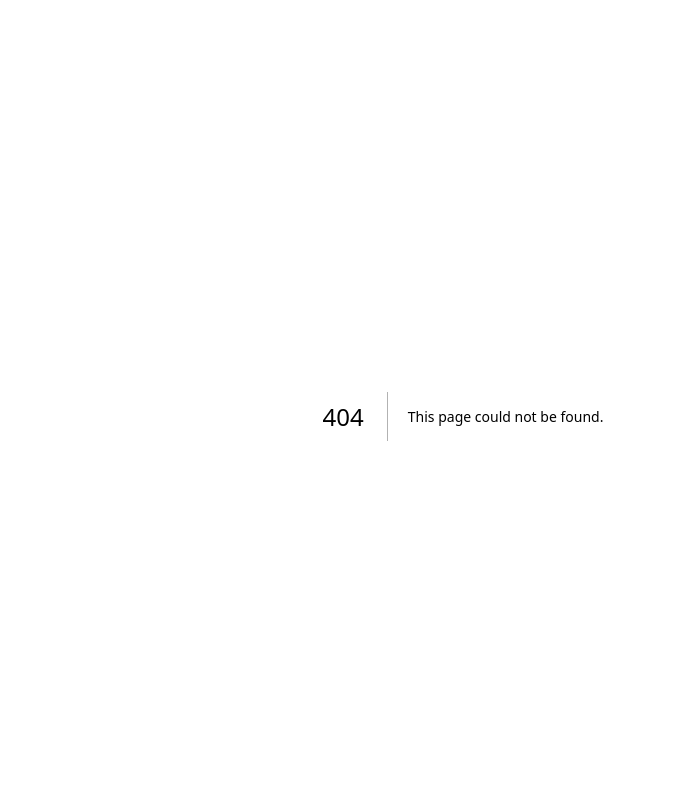
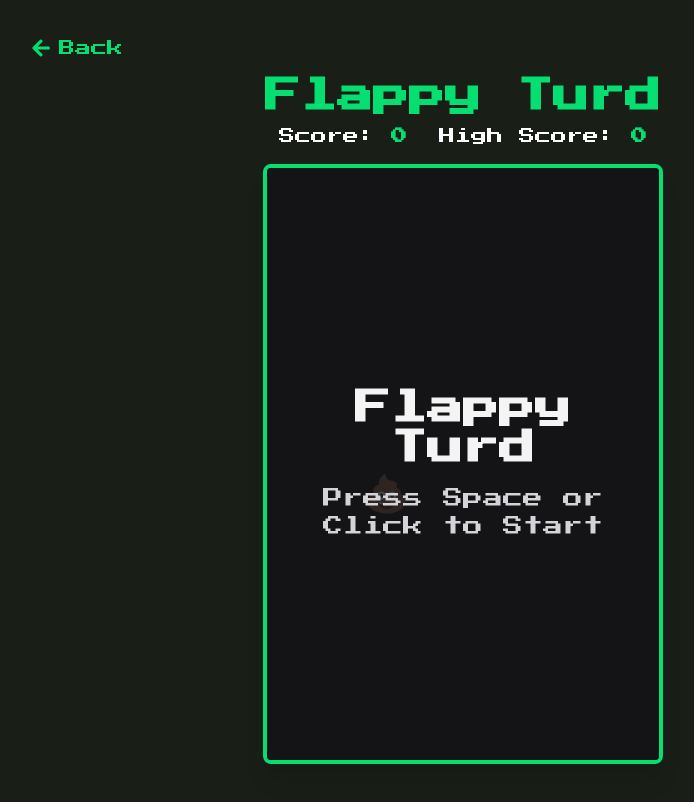
Before and after one commit to 07CalC/me, a Next.js app: page /games/flappy-turd in a window 1280 px wide. Before the commit this address had no page. Shown: the top 802 px of the page, without its empty margins (177-871 px from the left). Built offline with nearby package versions, Linux system fonts and the light colour scheme.

Commit message:
flappy turd

```diff
--- /dev/null
+++ b/app/games/flappy-turd/page.tsx
@@ -0,0 +1,283 @@
+'use client';
+import { useEffect, useRef, useState } from "react";
+import { motion, useAnimationFrame } from "framer-motion";
+import Link from "next/link";
+import { FaArrowLeft } from "react-icons/fa";
+
+const GRAVITY = 0.3;
+const JUMP = -5;
+const PIPE_WIDTH = 60;
+const GAP = 180;
+const GAME_WIDTH = 400;
+const GAME_HEIGHT = 600;
+const PIPE_INTERVAL = 2000;
+const BIRD_SIZE = 40;
+const BIRD_X = 100;
+
+export default function FlappyTurdGame() {
+  const [birdY, setBirdY] = useState(GAME_HEIGHT / 2);
+  const [velocity, setVelocity] = useState(0);
+  const [rotation, setRotation] = useState(0);
+  interface Pipe {
+    id: number;
+    x: number;
+    topHeight: number;
+    passed: boolean;
+  }
+
+  const [pipes, setPipes] = useState<Pipe[]>([]);
+  const [score, setScore] = useState(0);
+  const [highScore, setHighScore] = useState(() => {
+    if (typeof window !== 'undefined') {
+      return parseInt(localStorage.getItem('flappyHighScore') || '0');
+    }
+    return 0;
+  });
+  const [isRunning, setIsRunning] = useState(false);
+  const [gameStarted, setGameStarted] = useState(false);
+
+  const [gameSize, setGameSize] = useState({ width: GAME_WIDTH, height: GAME_HEIGHT });
+
+  const lastTimeRef = useRef(0);
+
+  useEffect(() => {
+    const handleKeyPress = (e: KeyboardEvent) => {
+      if (e.code === 'Space') {
+        e.preventDefault();
+        handleJump();
+      }
+    };
+
+    window.addEventListener('keydown', handleKeyPress);
+    return () => window.removeEventListener('keydown', handleKeyPress);
+  }, [gameStarted, isRunning]);
+
+  const handleJump = () => {
+    if (!gameStarted) {
+      setGameStarted(true);
+      setIsRunning(true);
+    }
+
+    if (!isRunning) {
+      resetGame();
+    } else {
+      setVelocity(JUMP);
+    }
+  };
+
+  const resetGame = () => {
+    setBirdY(GAME_HEIGHT / 2);
+    setVelocity(0);
+    setRotation(0);
+    setPipes([]);
+    setScore(0);
+    setIsRunning(true);
+  };
+
+  useAnimationFrame((time) => {
+    if (!isRunning) return;
+
+    lastTimeRef.current = time;
+
+    setVelocity(v => Math.min(v + GRAVITY, 15));
+    setBirdY(y => {
+      const newY = y + velocity;
+      if (newY < 0 || newY > GAME_HEIGHT - BIRD_SIZE) {
+        endGame();
+        return y;
+      }
+      return newY;
+    });
+    setRotation(velocity * 4);
+
+    setPipes(prevPipes => {
+      return prevPipes
+        .map(pipe => ({
+          ...pipe,
+          x: pipe.x - 3
+        }))
+        .filter(pipe => pipe.x + PIPE_WIDTH > -50);
+    });
+  });
+
+  // Pipe generator
+  useEffect(() => {
+    if (!isRunning) return;
+
+    const interval = setInterval(() => {
+      const topHeight = Math.random() * (GAME_HEIGHT - GAP - 200) + 100;
+      setPipes(prev => [...prev, {
+        id: Date.now(),
+        x: GAME_WIDTH,
+        topHeight,
+        passed: false
+      }]);
+    }, PIPE_INTERVAL);
+
+    return () => clearInterval(interval);
+  }, [isRunning]);
+
+  useEffect(() => {
+    if (!isRunning) return;
+
+    const checkCollisions = () => {
+      pipes.forEach(pipe => {
+        const birdRight = BIRD_X + BIRD_SIZE;
+        const birdLeft = BIRD_X;
+
+        if (pipe.x < birdRight && pipe.x + PIPE_WIDTH > birdLeft) {
+          if (birdY < pipe.topHeight || birdY + BIRD_SIZE > pipe.topHeight + GAP) {
+            endGame();
+          }
+        }
+
+        if (!pipe.passed && pipe.x + PIPE_WIDTH < birdLeft) {
+          setScore(prevScore => prevScore + 1);
+          pipe.passed = true;
+        }
+      });
+    };
+
+    const collisionFrame = requestAnimationFrame(checkCollisions);
+    return () => cancelAnimationFrame(collisionFrame);
+  }, [pipes, birdY, isRunning]);
+
+  const endGame = () => {
+    setIsRunning(false);
+    if (score > highScore) {
+      setHighScore(score);
+      localStorage.setItem('flappyHighScore', score.toString());
+    }
+  };
+
+  useEffect(() => {
+    const handleResize = () => {
+      if (window.innerWidth < 768) {
+        setGameSize({
+          width: Math.min(window.innerWidth - 32, GAME_WIDTH),
+          height: Math.min(window.innerHeight - 200, GAME_HEIGHT)
+        });
+      } else {
+        setGameSize({
+          width: GAME_WIDTH,
+          height: GAME_HEIGHT
+        });
+      }
+    };
+
+    handleResize();
+    window.addEventListener('resize', handleResize);
+    return () => window.removeEventListener('resize', handleResize);
+  }, []);
+
+  return (
+    <div className="fixed inset-0 flex flex-col items-center justify-center z-50 p-4 md:p-0">
+      <div className="w-full max-w-4xl mx-auto flex flex-col items-center">
+        <div className="w-full flex justify-between items-center mb-4 px-2 md:px-4">
+          <Link
+            href="/games"
+            className="text-green-400 hover:text-green-300 flex items-center transition-colors duration-300 text-sm md:text-base"
+          >
+            <motion.span
+              initial={{ x: -5, opacity: 0 }}
+              animate={{ x: 0, opacity: 1 }}
+              transition={{ delay: 0.5 }}
+              className="mr-2"
+            >
+              <FaArrowLeft className="w-4 h-4 md:w-5 md:h-5" />
+            </motion.span>
+            Back
+          </Link>
+        </div>
+
+        <div className="text-center mb-4 w-full">
+          <h1 className="text-xl md:text-4xl font-bold text-green-400 mb-2">Flappy Turd</h1>
+          <div className="flex justify-center gap-4 md:gap-8 text-sm md:text-base text-white">
+            <div>Score: <span className="text-green-400 font-bold">{score}</span></div>
+            <div>High Score: <span className="text-green-400 font-bold">{highScore}</span></div>
+          </div>
+        </div>
+
+        <div
+          className="relative overflow-hidden border-4 border-green-400 rounded-lg shadow-xl bg-black/70 cursor-pointer"
+          style={{
+            width: gameSize.width,
+            height: gameSize.height,
+            maxWidth: '100%',
+            maxHeight: 'calc(100vh - 200px)'
+          }}
+          onClick={handleJump}
+        >
+          <motion.div
+            className="absolute flex items-center justify-center"
+            style={{
+              width: BIRD_SIZE * (gameSize.width / GAME_WIDTH),
+              height: BIRD_SIZE * (gameSize.height / GAME_HEIGHT),
+              left: BIRD_X * (gameSize.width / GAME_WIDTH)
+            }}
+            animate={{
+              y: birdY * (gameSize.height / GAME_HEIGHT),
+              rotate: rotation
+            }}
+            transition={{ type: "tween", duration: 0.1 }}
+          >
+            <span className="text-2xl md:text-3xl text-green-400"
+                  style={{ transform: 'scale(1.2)' }}>💩</span>
+          </motion.div>
+
+          {pipes.map((pipe) => (
+            <div key={pipe.id}>
+              <div
+                className="absolute bg-green-700 border-4 border-t-0 border-green-400"
+                style={{
+                  left: pipe.x * (gameSize.width / GAME_WIDTH),
+                  top: 0,
+                  width: PIPE_WIDTH * (gameSize.width / GAME_WIDTH),
+                  height: pipe.topHeight * (gameSize.height / GAME_HEIGHT),
+                }}
+              />
+              <div
+                className="absolute bg-green-700 border-4 border-b-0 border-green-400"
+                style={{
+                  left: pipe.x * (gameSize.width / GAME_WIDTH),
+                  top: (pipe.topHeight + GAP) * (gameSize.height / GAME_HEIGHT),
+                  width: PIPE_WIDTH * (gameSize.width / GAME_WIDTH),
+                  height: gameSize.height,
+                }}
+              />
+            </div>
+          ))}
+
+          {!gameStarted && (
+            <div className="absolute inset-0 flex flex-col items-center justify-center bg-zinc-900/80 p-4 text-center">
+              <h1 className="text-2xl md:text-4xl font-bold text-zinc-100 mb-2 md:mb-4">Flappy Turd</h1>
+              <p className="text-base md:text-xl text-zinc-300">Press Space or Click to Start</p>
+            </div>
+          )}
+
+          {!isRunning && gameStarted && (
+            <motion.div
+              className="absolute inset-0 flex flex-col items-center justify-center bg-black/70 p-4 text-center"
+              initial={{ opacity: 0 }}
+              animate={{ opacity: 1 }}
+            >
+              <h2 className="text-xl md:text-4xl text-red-500 font-bold mb-2">Game Over</h2>
+              <p className="text-base md:text-xl text-white mb-4 md:mb-6">
+                Your score: <span className="text-green-400 font-bold">{score}</span>
+              </p>
+              <motion.button
+                onClick={resetGame}
+                className="px-4 py-2 md:px-6 md:py-3 bg-green-500 text-white rounded-md text-sm md:text-lg
+                         hover:bg-green-600 transition-colors"
+                whileHover={{ scale: 1.05 }}
+                whileTap={{ scale: 0.95 }}
+              >
+                Play Again
+              </motion.button>
+            </motion.div>
+          )}
+        </div>
+      </div>
+    </div>
+  );
+}
--- a/app/games/page.tsx
+++ b/app/games/page.tsx
@@ -5,6 +5,7 @@ import Link from "next/link";
 import { FaArrowLeft, FaChevronRight, FaGamepad, FaSnowflake } from "react-icons/fa";
 import { BsJoystick } from "react-icons/bs";
 import { GiPingPongBat, GiSpaceship } from "react-icons/gi";
+import { SiTrueup } from "react-icons/si";
 
 export default function GamesPage() {
   const [hoveredGame, setHoveredGame] = useState<string | null>(null);
@@ -18,19 +19,19 @@ export default function GamesPage() {
       available: true
     },
     {
+      title: "Flappy Turd",
+      description: "fly through the pipes and avoid obstacles in this addictive flappy bird clone. Tap to flap your turd!",
+      icon: <GiSpaceship className="text-3xl md:text-5xl" />,
+      link: "/games/flappy-turd",
+      available: SiTrueup
+    },
+    {
       title: "Pong",
       description: "The original arcade classic. Control your paddle and beat the AI in this simple yet addictive game.",
       icon: <GiPingPongBat className="text-3xl md:text-5xl" />,
       link: "/games/pong",
       available: false
     },
-    {
-      title: "Space Blaster",
-      description: "Defend the galaxy from alien invaders in this fast-paced space shooter.",
-      icon: <GiSpaceship className="text-3xl md:text-5xl" />,
-      link: "/games/space-blaster",
-      available: false
-    }
   ];
 
   const containerVariants = {
```
